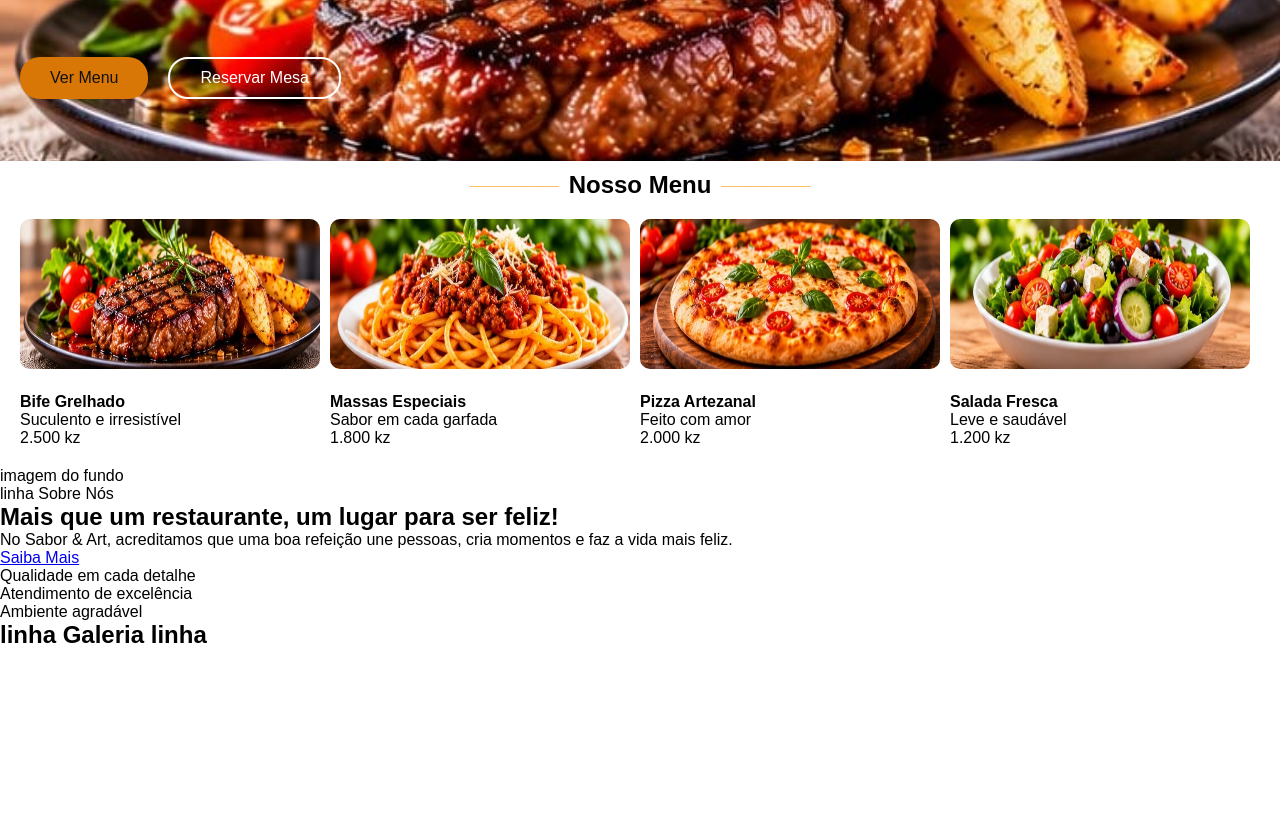
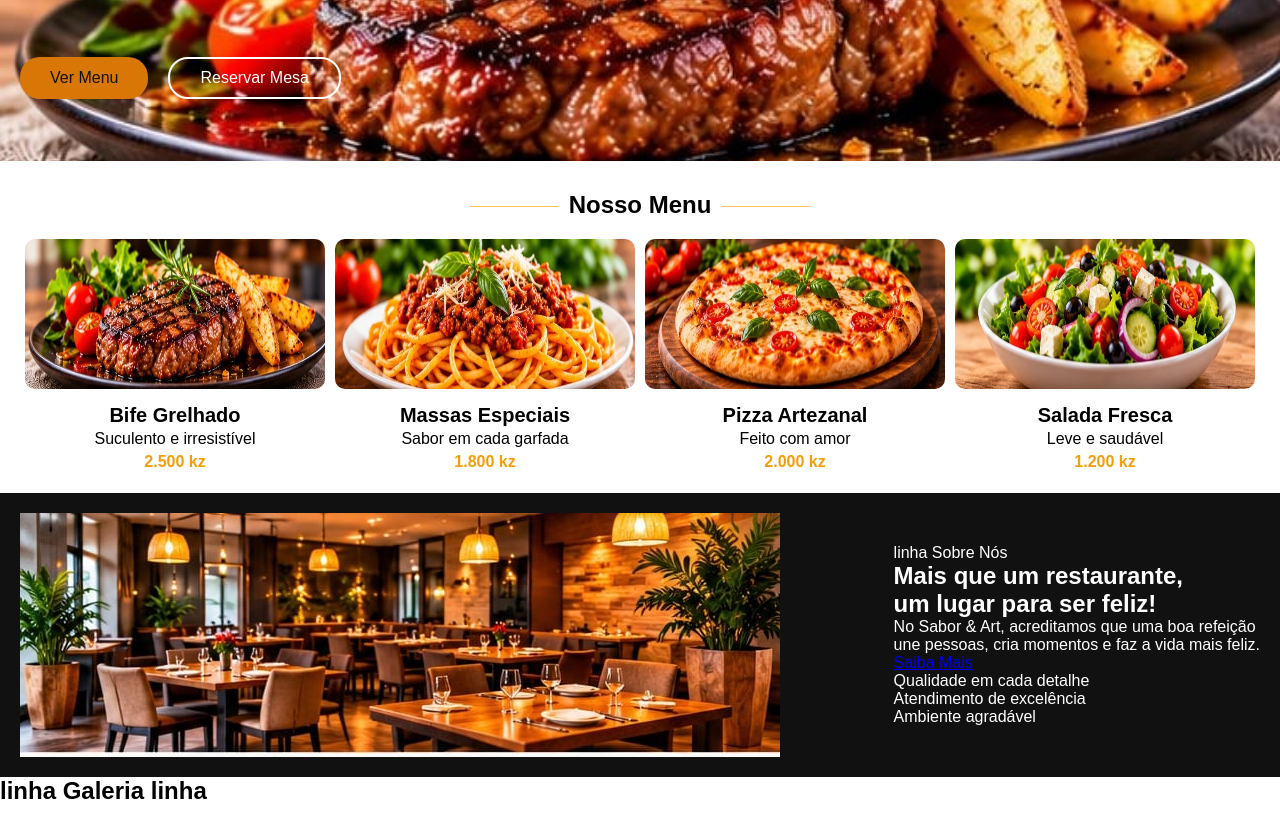
Before and after one commit to AntonioBalduino/leading-page-Sabor_-_Arte, a plain HTML site: page index.html in a window 1280 px wide. Shown: the part 255-1078 px from the top of the page. Before the commit the page ends 922 px from the top, so only its background shows below. Drawn offline with Linux system fonts and the light colour scheme.

Commit message:
section-3

```diff
--- a/assets/css/estilos.css
+++ b/assets/css/estilos.css
@@ -135,6 +135,7 @@ header div a:hover{
 #sec-2{
     display: flex;
     flex-direction: column;
+    margin-top: 20px;
 }
 
 #sec-2 div.menu{
@@ -162,5 +163,34 @@ header div a:hover{
     height: 150px;
     object-position: center;
     border-radius: 10px;
-    margin-bottom: 20px;
+    margin-bottom: 15px;
 }
+
+#sec-2 div.menus div{
+    display: flex;
+    flex-direction: column;
+    justify-content: center;
+    align-items: center;
+    line-height: 23px;
+}
+
+#sec-2 div.menus div span{
+    color: #F59E0B;
+    font-weight: bold;
+}
+
+#sec-2 div.menus div h4{
+    font-size: 20px;
+}
+
+
+/* SECTION 3 */
+#sec-3{
+    background-color: #111111;
+    color: #ffffff;
+    padding: 20px;
+    display: flex;
+    justify-content: space-between;
+    align-items: center;
+    width: 100%;
+}
--- a/index.html
+++ b/index.html
@@ -68,13 +68,14 @@
         </div>
     </section>
 
-    <section>
-        <div>imagem do fundo</div>
-        <div>
+    <section id="sec-3">
+        <img src="assets/image/sabor_e_arte.jpeg" alt="sabor e arte">
+
+        <div class="div_2">
             <div>
                 <p><span>linha</span> Sobre Nós</p>
-                <h2>Mais que um restaurante, um lugar para ser feliz!</h2>
-                <p>No Sabor & Art, acreditamos que uma boa refeição une pessoas, cria momentos e faz a vida mais feliz.</p>
+                <h2>Mais que um restaurante,<br> um lugar para ser feliz!</h2>
+                <p>No Sabor & Art, acreditamos que uma boa refeição <br> une pessoas, cria momentos e faz a vida mais feliz.</p>
 
                 <a href="#">Saiba Mais</a>
             </div>
```
Also changed, not shown: assets/image/sabor_e_arte.jpeg (added).
